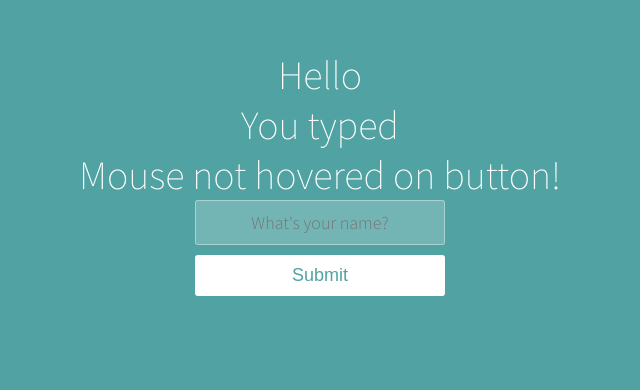
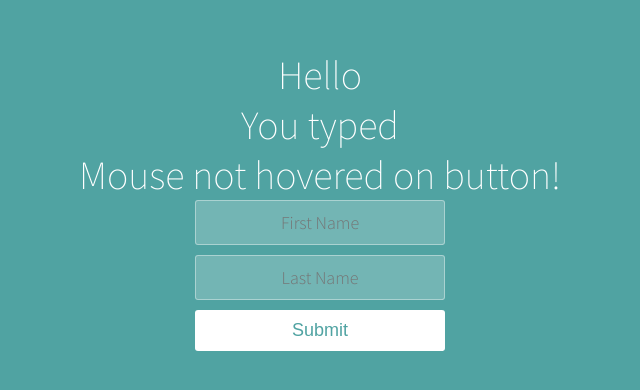
Before and after one commit to codecygen/024_event-handling-in-react, a React (Create React App) app: page / in a window 1280 px wide. Shown: the part 158-548 px from the top of the page, without its empty margins (320-960 px from the left). Built offline with nearby package versions, Linux system fonts and the light colour scheme.

Commit message:
lastname added

```diff
--- a/src/components/App.jsx
+++ b/src/components/App.jsx
@@ -6,12 +6,15 @@ const App = () => {
 
   const [headingText, setHeadingText] = useState('Mouse not hovered on button!');
   const [submittedName, setSubmittedName] = useState('');
+  const [submittedLastName, setSubmittedLastName] = useState('');
   const [buttonColor, setButtonColor] = useState('white');
-  const [name, setName] = useState('')
+  const [name, setName] = useState('');
+  const [lastName, setLastName] = useState('');
 
   const handleClick = () => {
     setHeadingText('Clicked!');
     setSubmittedName(name);
+    setSubmittedLastName(lastName);
   }
 
   const handleMouseOver = () => {
@@ -24,9 +27,14 @@ const App = () => {
     setButtonColor('white');
   }
 
-  const handleChange = (e) => {
+  const handleNameChange = (e) => {
     console.log(e.target.value);
     setName(e.target.value);
+  }
+
+  const handleLastNameChange = (e) => {
+    console.log(e.target.value);
+    setLastName(e.target.value);
   }
 
   // In HTML, elements are responsible of handling their own state.
@@ -45,14 +53,20 @@ const App = () => {
 
   return (
     <div className="container">
-      <h1>Hello {submittedName}</h1>
-      <h1>You typed {name}</h1>
+      <h1>Hello {submittedName} {submittedLastName}</h1>
+      <h1>You typed {name} {lastName}</h1>
       <h1>{headingText}</h1>
       <input
       type="text"
-      placeholder="What's your name?"
-      onChange={handleChange}
+      placeholder="First Name"
+      onChange={handleNameChange}
       value={name} />
+
+      <input
+        type='text'
+        placeholder='Last Name'
+        onChange={handleLastNameChange}
+        value={lastName} />
 
       <button
         style={{backgroundColor: buttonColor}}
```
